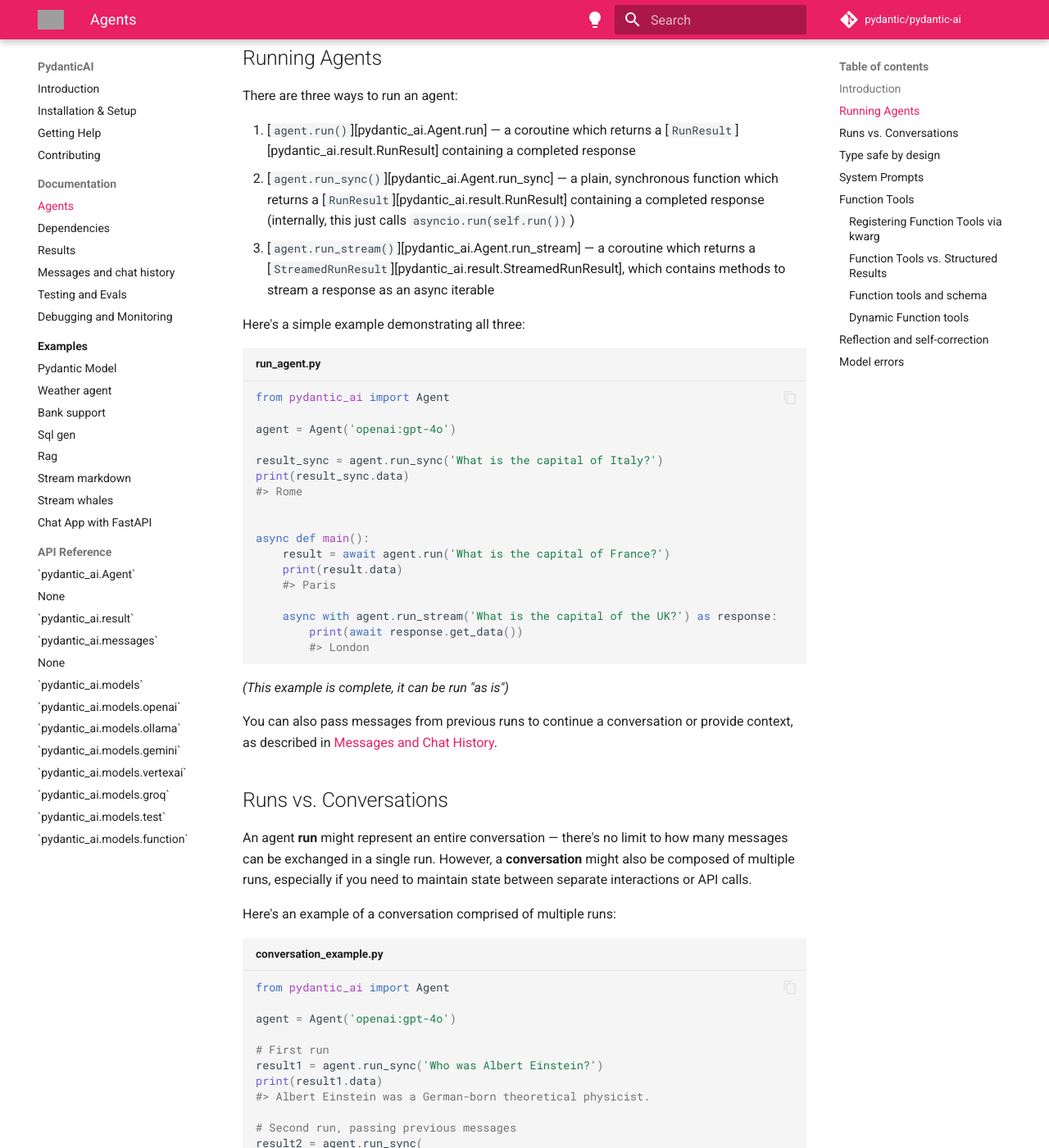
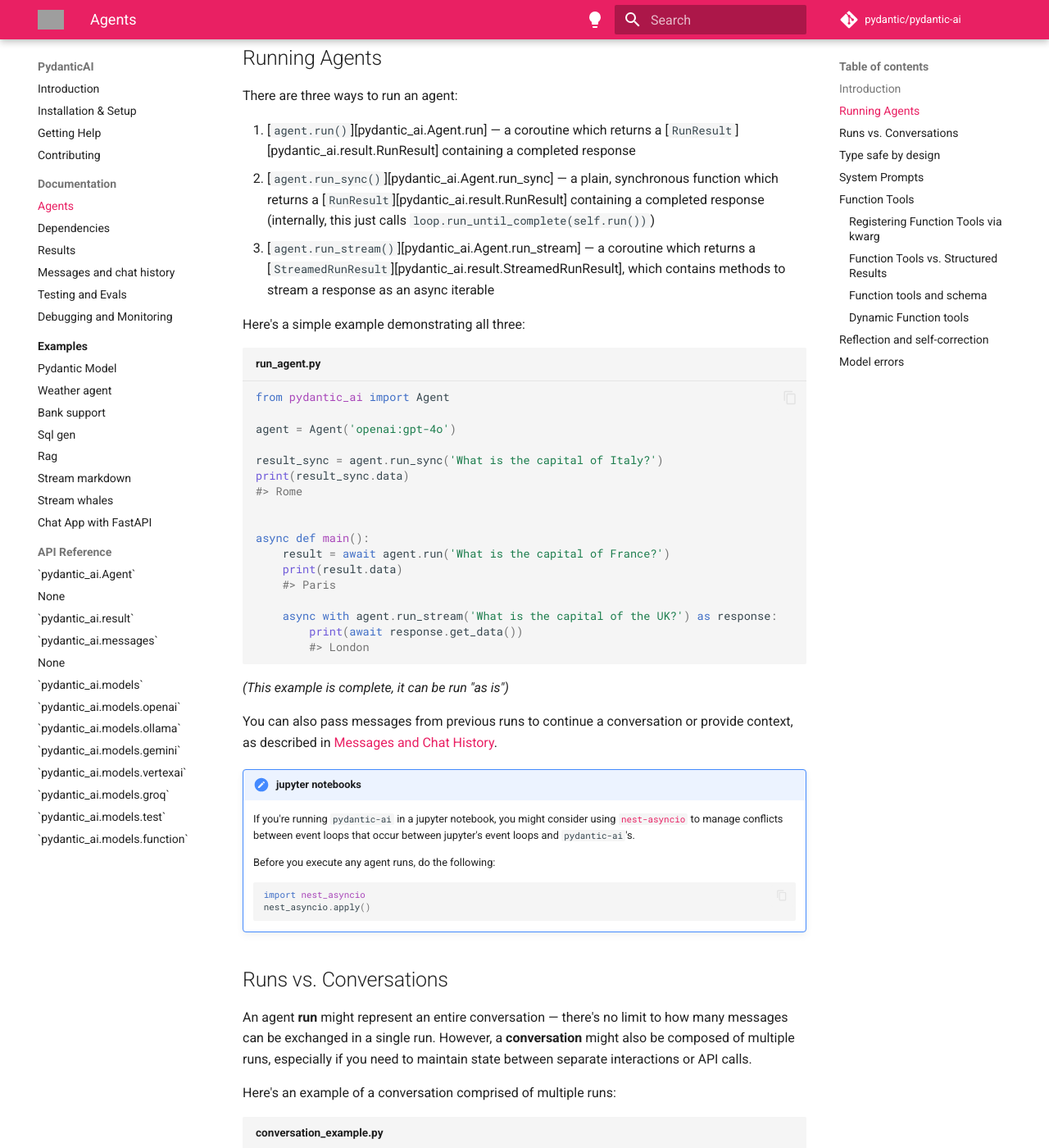
Before and after one commit to willgdjones/pydantic-ai, an MkDocs documentation site: the page built from docs/agents.md, in a window 1280 px wide and 1400 px high, scrolled down 1616 px. Shown: the whole window at 82% size. Built offline with MkDocs 1.6.1 and Material for MkDocs 9.7.7, drawn with Linux system fonts in a browser that asks for light colours; plug-ins that fetch from the network failed and are left out; comment, search, counter and statistics services are not loaded; grey boxes are pictures that could not be loaded.

Commit message:
Add note about jupyter workaround for conflicting event loops (#214)

````diff
--- a/docs/agents.md
+++ b/docs/agents.md
@@ -62,7 +62,7 @@ print(result.data)
 There are three ways to run an agent:
 
 1. [`agent.run()`][pydantic_ai.Agent.run] — a coroutine which returns a [`RunResult`][pydantic_ai.result.RunResult] containing a completed response
-2. [`agent.run_sync()`][pydantic_ai.Agent.run_sync] — a plain, synchronous function which returns a [`RunResult`][pydantic_ai.result.RunResult] containing a completed response (internally, this just calls `asyncio.run(self.run())`)
+2. [`agent.run_sync()`][pydantic_ai.Agent.run_sync] — a plain, synchronous function which returns a [`RunResult`][pydantic_ai.result.RunResult] containing a completed response (internally, this just calls `loop.run_until_complete(self.run())`)
 3. [`agent.run_stream()`][pydantic_ai.Agent.run_stream] — a coroutine which returns a [`StreamedRunResult`][pydantic_ai.result.StreamedRunResult], which contains methods to stream a response as an async iterable
 
 Here's a simple example demonstrating all three:
@@ -89,6 +89,16 @@ async def main():
 _(This example is complete, it can be run "as is")_
 
 You can also pass messages from previous runs to continue a conversation or provide context, as described in [Messages and Chat History](message-history.md).
+
+!!! note "jupyter notebooks"
+    If you're running `pydantic-ai` in a jupyter notebook, you might consider using [`nest-asyncio`](https://pypi.org/project/nest-asyncio/)
+    to manage conflicts between event loops that occur between jupyter's event loops and `pydantic-ai`'s.
+
+    Before you execute any agent runs, do the following:
+    ```py {test="skip", lint="skip"}
+    import nest_asyncio
+    nest_asyncio.apply()
+    ```
 
 ## Runs vs. Conversations
 
````
Also changed, not shown: docs/index.md (+1 -1 lines), 1 other file.
